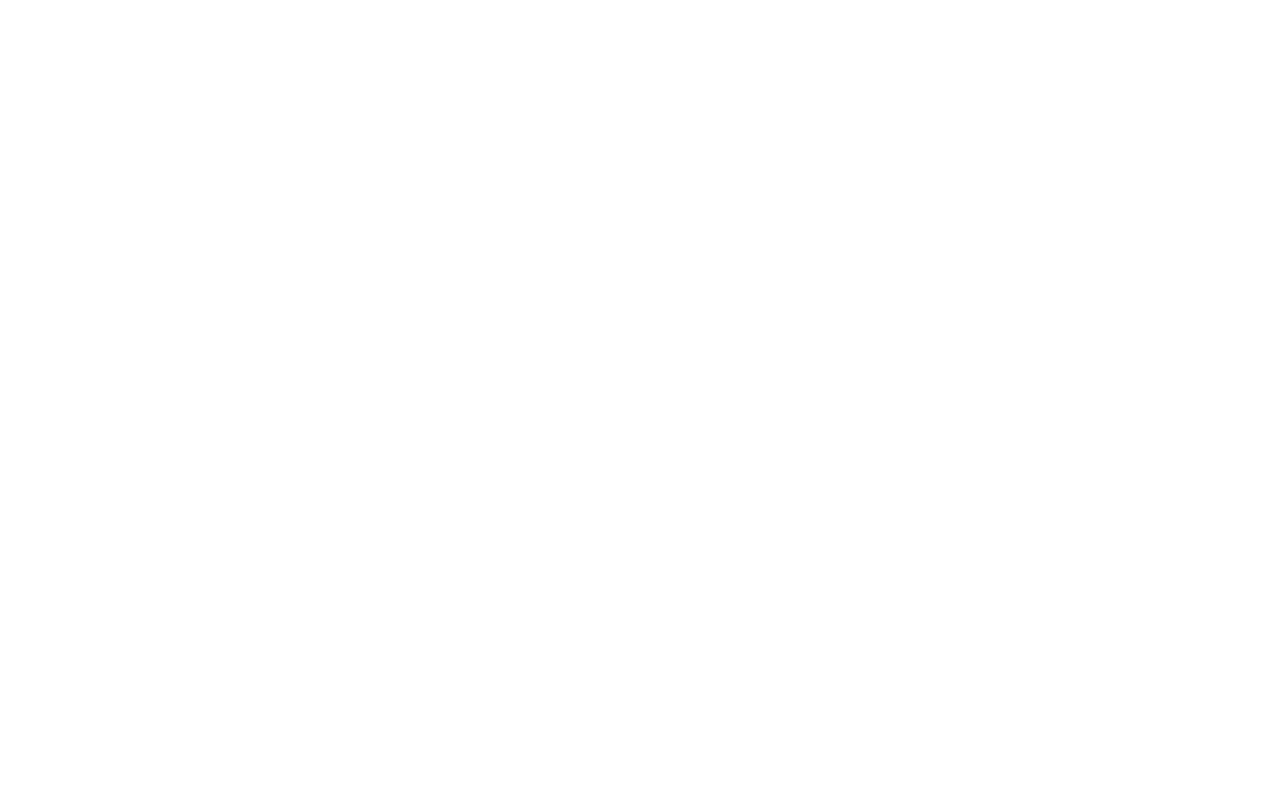
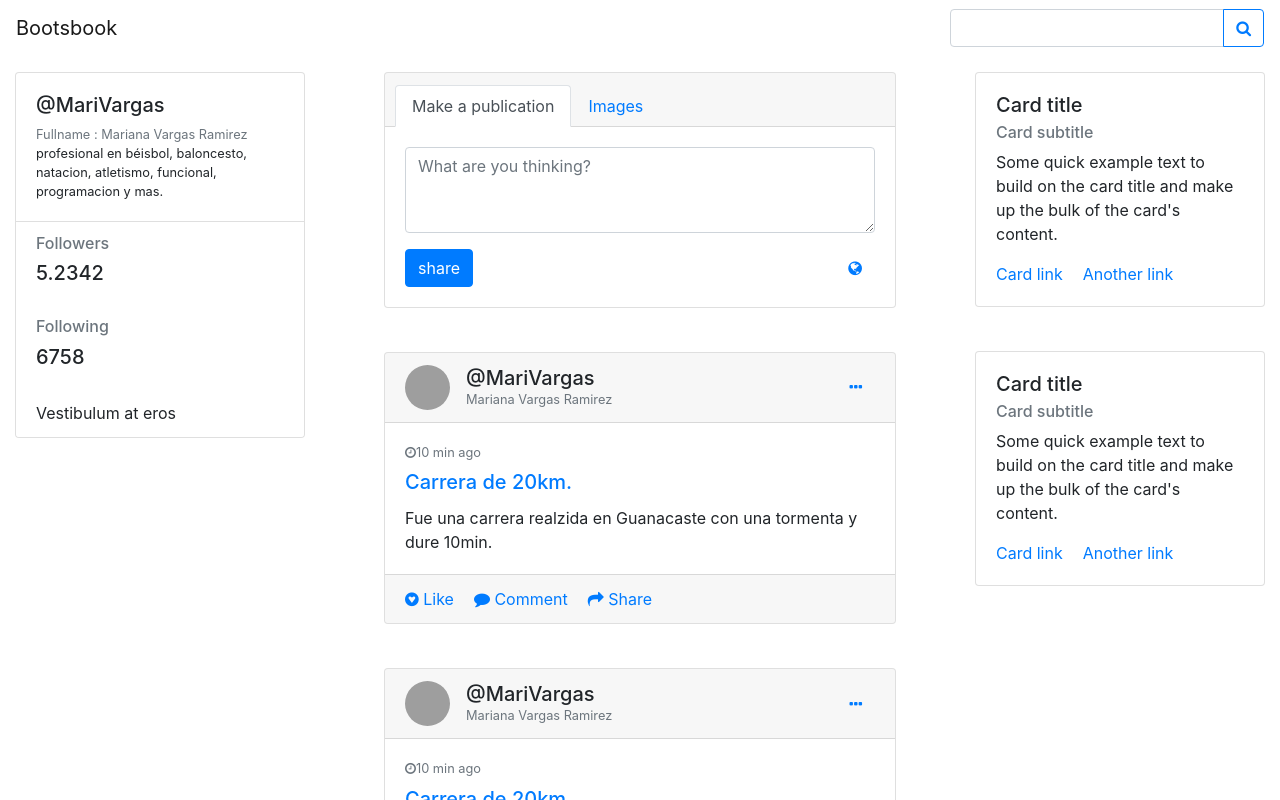
Before and after one commit to FabianRamirez03/StraviaTec-Web, an Angular app: page /inicio in a window 1280 px wide. Before the commit this address led to /. Shown: the top 800 px of the page. Built offline with nearby package versions, Linux system fonts and the light colour scheme; grey boxes are pictures that could not be loaded.

Commit message:
[add] pagina de inicio

```diff
--- a/src/app/Vistas/Atleta/carreras/carreras.component.ts
+++ b/src/app/Vistas/Atleta/carreras/carreras.component.ts
@@ -6,9 +6,9 @@
   styleUrls: ['./carreras.component.scss']
 })
 export class CarrerasComponent implements OnInit {
-  atletas: any;
+  eventos: any;
   constructor() {
-    this.atletas = ['Mariana', 'Julio', 'Julio'];
+    this.eventos = ['Mariana', 'Julio', 'Julio'];
   }
 
   ngOnInit(): void {
--- /dev/null
+++ b/src/app/Vistas/Atleta/inicio/inicio.component.html
@@ -0,0 +1,171 @@
+<link href="//maxcdn.bootstrapcdn.com/bootstrap/4.1.1/css/bootstrap.min.css" rel="stylesheet" id="bootstrap-css">
+<script src="//maxcdn.bootstrapcdn.com/bootstrap/4.1.1/js/bootstrap.min.js"></script>
+<script src="//cdnjs.cloudflare.com/ajax/libs/jquery/3.2.1/jquery.min.js"></script>
+<!------ Include the above in your HEAD tag ---------->
+
+<link href="https://stackpath.bootstrapcdn.com/font-awesome/4.7.0/css/font-awesome.min.css" rel="stylesheet" integrity="sha384-wvfXpqpZZVQGK6TAh5PVlGOfQNHSoD2xbE+QkPxCAFlNEevoEH3Sl0sibVcOQVnN"
+      crossorigin="anonymous">
+
+<script src="https://code.jquery.com/jquery-3.3.1.slim.min.js" integrity="sha384-q8i/X+965DzO0rT7abK41JStQIAqVgRVzpbzo5smXKp4YfRvH+8abtTE1Pi6jizo"
+        crossorigin="anonymous"></script>
+<script src="https://cdnjs.cloudflare.com/ajax/libs/popper.js/1.14.3/umd/popper.min.js" integrity="sha384-ZMP7rVo3mIykV+2+9J3UJ46jBk0WLaUAdn689aCwoqbBJiSnjAK/l8WvCWPIPm49"
+        crossorigin="anonymous"></script>
+<script src="https://stackpath.bootstrapcdn.com/bootstrap/4.1.3/js/bootstrap.min.js" integrity="sha384-ChfqqxuZUCnJSK3+MXmPNIyE6ZbWh2IMqE241rYiqJxyMiZ6OW/JmZQ5stwEULTy"
+        crossorigin="anonymous"></script>
+
+<nav class="navbar navbar-light bg-white">
+  <a href="#" class="navbar-brand">Bootsbook</a>
+  <form class="form-inline">
+    <div class="input-group">
+      <input type="text" class="form-control" aria-label="Recipient's username" aria-describedby="button-addon2">
+      <div class="input-group-append">
+        <button class="btn btn-outline-primary" type="button" id="button-addon2">
+          <i class="fa fa-search"></i>
+        </button>
+      </div>
+    </div>
+  </form>
+</nav>
+
+
+<div class="container-fluid gedf-wrapper">
+  <div class="row">
+    <div class="col-md-3">
+      <div class="card">
+        <div class="card-body">
+          <div class="h5">@MariVargas</div>
+          <div class="h7 text-muted">Fullname : Mariana Vargas Ramirez</div>
+          <div class="h7"> profesional en béisbol, baloncesto, natacion, atletismo, funcional, programacion y mas.
+          </div>
+        </div>
+        <ul class="list-group list-group-flush">
+          <li class="list-group-item">
+            <div class="h6 text-muted">Followers</div>
+            <div class="h5">5.2342</div>
+          </li>
+          <li class="list-group-item">
+            <div class="h6 text-muted">Following</div>
+            <div class="h5">6758</div>
+          </li>
+          <li class="list-group-item">Vestibulum at eros</li>
+        </ul>
+      </div>
+    </div>
+    <div class="col-md-6 gedf-main">
+
+      <!--- \\\\\\\Post-->
+      <div class="card gedf-card">
+        <div class="card-header">
+          <ul class="nav nav-tabs card-header-tabs" id="myTab" role="tablist">
+            <li class="nav-item">
+              <a class="nav-link active" id="posts-tab" data-toggle="tab" href="#posts" role="tab" aria-controls="posts" aria-selected="true">Make
+                a publication</a>
+            </li>
+            <li class="nav-item">
+              <a class="nav-link" id="images-tab" data-toggle="tab" role="tab" aria-controls="images" aria-selected="false" href="#images">Images</a>
+            </li>
+          </ul>
+        </div>
+        <div class="card-body">
+          <div class="tab-content" id="myTabContent">
+            <div class="tab-pane fade show active" id="posts" role="tabpanel" aria-labelledby="posts-tab">
+              <div class="form-group">
+                <label class="sr-only" for="message">post</label>
+                <textarea class="form-control" id="message" rows="3" placeholder="What are you thinking?"></textarea>
+              </div>
+
+            </div>
+            <div class="tab-pane fade" id="images" role="tabpanel" aria-labelledby="images-tab">
+              <div class="form-group">
+                <div class="custom-file">
+                  <input type="file" class="custom-file-input" id="customFile">
+                  <label class="custom-file-label" for="customFile">Upload image</label>
+                </div>
+              </div>
+              <div class="py-4"></div>
+            </div>
+          </div>
+          <div class="btn-toolbar justify-content-between">
+            <div class="btn-group">
+              <button type="submit" class="btn btn-primary">share</button>
+            </div>
+            <div class="btn-group">
+              <button id="btnGroupDrop1" type="button" class="btn btn-link dropdown-toggle" data-toggle="dropdown" aria-haspopup="true"
+                      aria-expanded="false">
+                <i class="fa fa-globe"></i>
+              </button>
+              <div class="dropdown-menu dropdown-menu-right" aria-labelledby="btnGroupDrop1">
+                <a class="dropdown-item" href="#"><i class="fa fa-globe"></i> Public</a>
+                <a class="dropdown-item" href="#"><i class="fa fa-users"></i> Friends</a>
+                <a class="dropdown-item" href="#"><i class="fa fa-user"></i> Just me</a>
+              </div>
+            </div>
+          </div>
+        </div>
+      </div>
+      <!-- Post /////-->
+
+      <!--- \\\\\\\Post-->
+      <div class="card gedf-card" *ngFor="let atleta of atletas">
+        <div class="card-header">
+          <div class="d-flex justify-content-between align-items-center">
+            <div class="d-flex justify-content-between align-items-center">
+              <div class="mr-2">
+                <img class="rounded-circle" width="45" src="https://picsum.photos/50/50" alt="">
+              </div>
+              <div class="ml-2">
+                <div class="h5 m-0">@MariVargas</div>
+                <div class="h7 text-muted">Mariana Vargas Ramirez</div>
+              </div>
+            </div>
+            <div>
+              <div class="dropdown">
+                <button class="btn btn-link dropdown-toggle" type="button" id="gedf-drop1" data-toggle="dropdown" aria-haspopup="true" aria-expanded="false">
+                  <i class="fa fa-ellipsis-h"></i>
+                </button>
+                <div class="dropdown-menu dropdown-menu-right" aria-labelledby="gedf-drop1">
+                  <div class="h6 dropdown-header">Configuration</div>
+                  <a class="dropdown-item" href="#">Save</a>
+                  <a class="dropdown-item" href="#">Hide</a>
+                  <a class="dropdown-item" href="#">Report</a>
+                </div>
+              </div>
+            </div>
+          </div>
+
+        </div>
+        <div class="card-body">
+          <div class="text-muted h7 mb-2"> <i class="fa fa-clock-o"></i>10 min ago</div>
+          <a class="card-link" href="#">
+            <h5 class="card-title">Carrera de 20km.</h5>
+          </a>
+
+          <p class="card-text">
+            Fue una carrera realzida en Guanacaste con una tormenta y dure 10min.
+          </p>
+        </div>
+        <div class="card-footer">
+          <a href="#" class="card-link"><i class="fa fa-gittip"></i> Like</a>
+          <a href="#" class="card-link"><i class="fa fa-comment"></i> Comment</a>
+          <a href="#" class="card-link"><i class="fa fa-mail-forward"></i> Share</a>
+        </div>
+      </div>
+      <!-- Post /////-->
+
+
+
+    </div>
+    <div class="col-md-3" >
+      <div class="card gedf-card" *ngFor="let atleta of atletas">
+        <div class="card-body">
+          <h5 class="card-title">Card title</h5>
+          <h6 class="card-subtitle mb-2 text-muted">Card subtitle</h6>
+          <p class="card-text">Some quick example text to build on the card title and make up the bulk of the
+            card's content.</p>
+          <a href="#" class="card-link">Card link</a>
+          <a href="#" class="card-link">Another link</a>
+        </div>
+      </div>
+    </div>
+  </div>
+</div>
--- /dev/null
+++ b/src/app/Vistas/Atleta/inicio/inicio.component.scss
@@ -0,0 +1,27 @@
+body {
+  background-color: #eeeeee;
+}
+
+.h7 {
+  font-size: 0.8rem;
+}
+
+.gedf-wrapper {
+  margin-top: 0.97rem;
+}
+
+@media (min-width: 992px) {
+  .gedf-main {
+    padding-left: 4rem;
+    padding-right: 4rem;
+  }
+  .gedf-card {
+    margin-bottom: 2.77rem;
+  }
+}
+
+/**Reset Bootstrap*/
+.dropdown-toggle::after {
+  content: none;
+  display: none;
+}
--- /dev/null
+++ b/src/app/Vistas/Atleta/inicio/inicio.component.ts
@@ -0,0 +1,18 @@
+import { Component, OnInit } from '@angular/core';
+
+@Component({
+  selector: 'app-inicio',
+  templateUrl: './inicio.component.html',
+  styleUrls: ['./inicio.component.scss']
+})
+export class InicioComponent implements OnInit {
+  atletas: any;
+
+  constructor() {
+    this.atletas = ['Mariana', 'Julio'];
+  }
+
+  ngOnInit(): void {
+  }
+
+}
--- a/src/app/Vistas/login/login.component.html
+++ b/src/app/Vistas/login/login.component.html
@@ -11,6 +11,6 @@
   <label>
     <input type="password" placeholder="Contraseña" name="password">
   </label><br>
-  <input type="button" value="Login" routerLink="/carreras">
+  <input type="button" value="Login" routerLink="/inicio">
   <p class="login2__signup">No tienes una cuenta? &nbsp;<a>Registrate</a></p>
 </div>
--- a/src/app/app-routing.module.ts
+++ b/src/app/app-routing.module.ts
@@ -3,12 +3,14 @@
 import {LoginComponent} from './Vistas/login/login.component';
 import { FriendsComponent } from './Vistas/Atleta/friends/friends.component';
 import { CarrerasComponent } from './Vistas/Atleta/carreras/carreras.component';
+import { InicioComponent } from './Vistas/Atleta/inicio/inicio.component';
 
 const routes: Routes = [
   {path: 'Login', component: LoginComponent},
   {path: '', redirectTo: '/Login', pathMatch: 'full' },
   {path: 'friendSearch', component: FriendsComponent},
   {path: 'carreras', component: CarrerasComponent},
+  {path: 'inicio', component: InicioComponent},
 ];
 
 @NgModule({
@@ -16,4 +18,4 @@
   exports: [RouterModule]
 })
 export class AppRoutingModule { }
-export const routingComponents = [LoginComponent, FriendsComponent, CarrerasComponent];
+export const routingComponents = [LoginComponent, FriendsComponent, CarrerasComponent, InicioComponent];
--- a/src/app/app.module.ts
+++ b/src/app/app.module.ts
@@ -5,6 +5,7 @@
 import { AppComponent } from './app.component';
 import { FriendsComponent } from './Vistas/Atleta/friends/friends.component';
 import { CarrerasComponent } from './Vistas/Atleta/carreras/carreras.component';
+import { InicioComponent } from './Vistas/Atleta/inicio/inicio.component';
 
 
 @NgModule({
@@ -12,7 +13,8 @@
     AppComponent,
     routingComponents,
     FriendsComponent,
-    CarrerasComponent
+    CarrerasComponent,
+    InicioComponent
   ],
   imports: [
     BrowserModule,
```
Also changed, not shown: src/app/Vistas/Atleta/carreras/carreras.component.html (+5 -3 lines), 1 other file (tests, documents, lock files or other folders).
